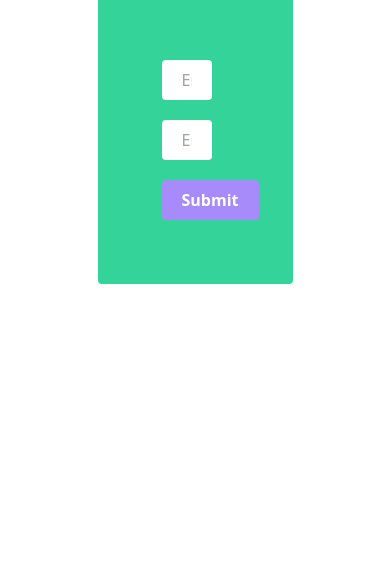
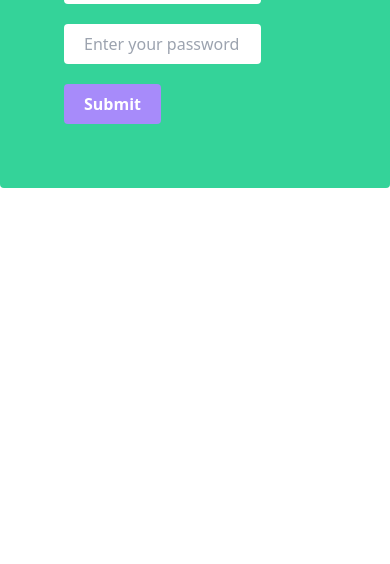
Before and after one commit to Abid-Hasan/ph-baap-er-bank, a plain HTML site: page index.html in a window 390 px wide. Shown: the part 280-844 px from the top of the page. Drawn offline with nearby package versions, Linux system fonts and the light colour scheme.

Commit message:
lil bit responsiveness added

```diff
--- a/index.html
+++ b/index.html
@@ -11,7 +11,7 @@
 </head>
 
 <body>
-    <main class="w-1/2 mx-auto mt-16 text-center">
+    <main class="lg:w-1/2 mx-auto mt-16 text-center">
         <h1 class="text-5xl font-semibold text-gray-700">
             Welcome to <span class="text-green-400">Baap-er-Bank</span>
         </h1>
```
